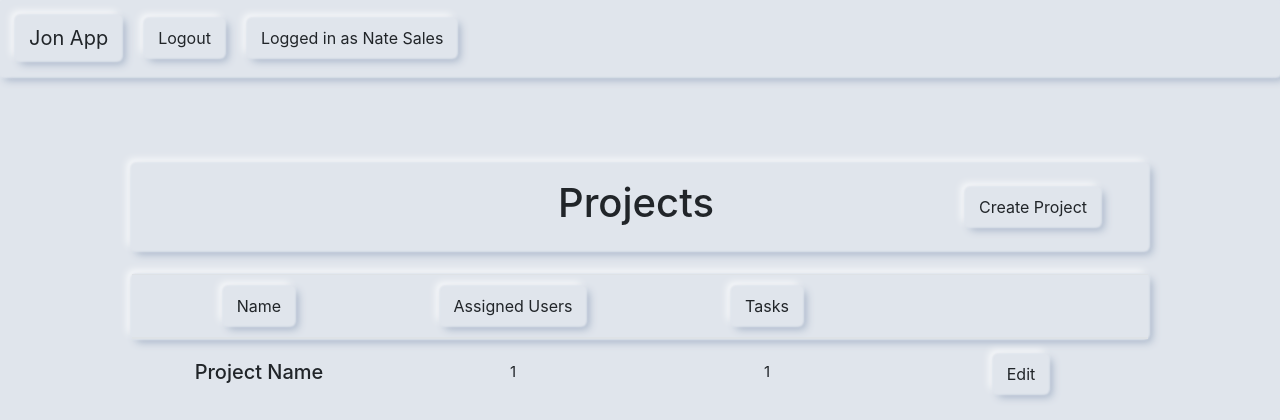
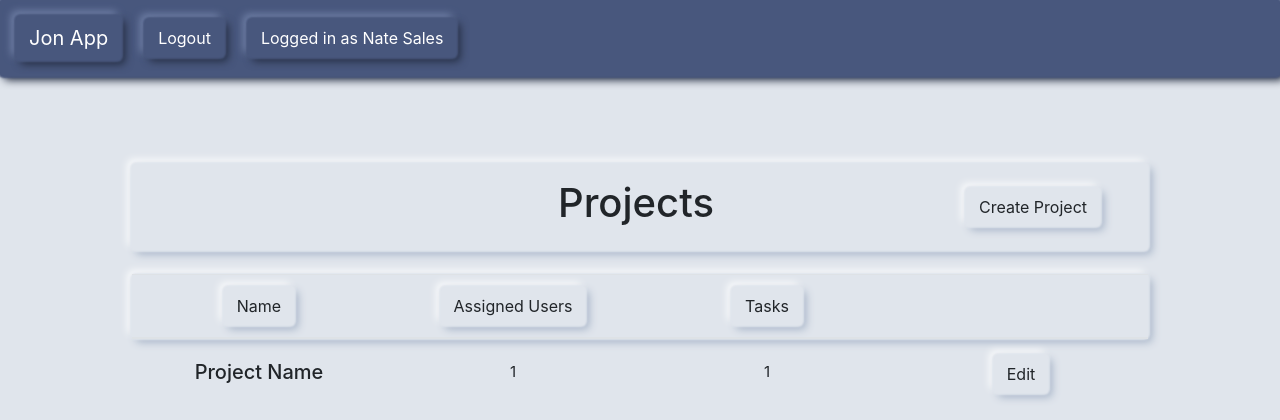
Before and after one commit to flamingchickens1540/jonapp2, a Flask app: page /supervisor/home in a window 1280 px wide. Shown: the top 420 px of the page. Run offline with Flask 2, Linux system fonts and the light colour scheme; parts of the project's set-up code (start-up, migrations or seed data) failed here and were passed over; some libraries are stand-ins or nearby versions.

Commit message:
Updated UI Colors.

```diff
--- a/static/css/style.css
+++ b/static/css/style.css
@@ -12,40 +12,16 @@ body {
 }
 
 nav {
-    background: #E0E5EC;
+    background: #48577D;
     border-radius: 4px;
     box-shadow:
-            #E0E5EC 0px 0px 2px 2px,
-            #A3B1C6 4px 4px 8px,
-            #FFFFFF -4px -4px 8px;
+            #48577D 0px 0px 2px 2px,
+            #232b3e 4px 4px 8px,
+            #7d8db5 -4px -4px 8px;
 }
 
 #navBrand {
-    background: #E0E5EC;
     font-size: 125%;
-    border-radius: 4px;
-    box-shadow:
-            #E0E5EC 0px 0px 2px 2px,
-            #A3B1C6 4px 4px 8px,
-            #FFFFFF -4px -4px 8px;
-}
-
-#banner {
-    background: #E0E5EC;
-    border-radius: 4px;
-    box-shadow:
-            #E0E5EC 0px 0px 2px 2px,
-            #A3B1C6 4px 4px 8px,
-            #FFFFFF -4px -4px 8px;
-}
-
-#logoutButton {
-    background: #E0E5EC;
-    border-radius: 4px;
-    box-shadow:
-            #E0E5EC 0px 0px 2px 2px,
-            #A3B1C6 4px 4px 8px,
-            #FFFFFF -4px -4px 8px;
 }
 
 #indexContainer { /*Main centered container for index*/
@@ -55,7 +31,8 @@ nav {
     align-items: center;
 }
 
-#headerButtons {
+
+button.neo {
     background: #E0E5EC;
     border-radius: 4px;
     box-shadow:
@@ -64,13 +41,14 @@ nav {
             #FFFFFF -4px -4px 8px;
 }
 
-button.neo {
-    background: #E0E5EC;
+button.neodark {
+    background: #48577D;
+    color: #FFFFFF;
     border-radius: 4px;
     box-shadow:
-            #E0E5EC 0px 0px 2px 2px,
-            #A3B1C6 4px 4px 8px,
-            #FFFFFF -4px -4px 8px;
+            #48577D 0px 0px 2px 2px,
+            #232b3e 4px 4px 8px,
+            #7d8db5 -4px -4px 8px;
 }
 
 div.container {
@@ -117,24 +95,6 @@ div.modal-footer {
             #E0E5EC 0px 0px 2px 2px,
             #FFFFFF 4px 4px 8px,
             #A3B1C6 -4px -4px 8px;
-}
-
-#editModalButton {
-    background: #E0E5EC;
-    border-radius: 4px;
-    box-shadow:
-            #E0E5EC 0px 0px 2px 2px,
-            #A3B1C6 4px 4px 8px,
-            #FFFFFF -4px -4px 8px;
-}
-
-#addUserButton {
-    background: #E0E5EC;
-    border-radius: 4px;
-    box-shadow:
-            #E0E5EC 0px 0px 2px 2px,
-            #A3B1C6 4px 4px 8px,
-            #FFFFFF -4px -4px 8px;
 }
 
 #projectListHeader {
--- a/templates/supervisor/home.html
+++ b/templates/supervisor/home.html
@@ -28,19 +28,19 @@
 
 <body>
 <nav class="navbar navbar-expand-sm fixed-top pb-3 pt-3" id="supervisorNav">
-    <button class="btn" href="/" id="navBrand">Jon App</button>
-    <button class="btn ml-4 my-*-1" onclick="window.location='/logout'" type="button" id="logoutButton">Logout</button>
+    <button class="btn neodark" href="/" id="navBrand">Jon App</button>
+    <button class="btn neodark ml-4 my-*-1" onclick="window.location='/logout'" type="button">Logout</button>
     <!--    TODO: Make this a darker color   -->
-    <button class="btn ml-4" data-target="#userModal" data-toggle="modal" id="banner">Logged in as {{ user_name }}</button>
+    <button class="btn neodark ml-4" data-target="#userModal" data-toggle="modal" id="banner">Logged in as {{ user_name }}</button>
 </nav>
 
 <div class="container" id="projectListCont">
     <div class="col mx-auto">
         <div class="jumbotron text-center" id="projectListJumbo">
             <div class="d-flex justify-content-between w-100 overflow-auto mb-4 align-items-center" id="projectListHeader">
-                <button class="btn btn-success my-4 ml-5 invisible" type="button">Create Project</button>
+                <button class="btn my-4 ml-5 invisible" type="button">Create Project</button>
                 <h1 class="display-6">Projects</h1>
-                <button class="btn m-2 mr-5" data-target="#addModal" data-toggle="modal" id="addUserButton"
+                <button class="btn neo m-2 mr-5" data-target="#addModal" data-toggle="modal" id="addUserButton"
                         type="button">Create Project
                 </button>
             </div>
@@ -48,9 +48,9 @@
                 <table class="table">
                     <thead class="thead">
                     <tr class>
-                        <th><button class="btn" id="headerButtons">Name</button></th>
-                        <th><button class="btn" id="headerButtons">Assigned Users</button></th>
-                        <th><button class="btn" id="headerButtons">Tasks</button></th>
+                        <th><button class="btn neo">Name</button></th>
+                        <th><button class="btn neo">Assigned Users</button></th>
+                        <th><button class="btn neo">Tasks</button></th>
                         <th></th> <!-- Edit button -->
                     </tr>
                     </thead>
@@ -80,7 +80,7 @@
                         <td class="align-middle" onclick="$('.collapse_project1').collapse('toggle')">1</td>
                         <td class="align-middle" onclick="$('.collapse_project1').collapse('toggle')">1</td>
                         <td class="align-middle pt-3">
-                            <button class="btn" id="editModalButton" onclick="$('#projectEditModal').modal();" type="button">
+                            <button class="btn neo" onclick="$('#projectEditModal').modal();" type="button">
                                 Edit
                             </button>
                         </td>
@@ -125,7 +125,7 @@
 </div>
 
 <!-- Project create modal -->
-<div class="modal fade" id="addModal" role="dialog" tabindex="-1">
+<!--<div class="modal fade" id="addModal1" role="dialog" tabindex="-1">
     <div class="modal-dialog modal-dialog-centered" role="document">
         <div class="modal-content">
             <div class="modal-header">
@@ -173,7 +173,7 @@
         </div>
     </div>
 </div>
-
+-->
 <script>
 
     function readURL(input) {
--- a/templates/supervisor/project.html
+++ b/templates/supervisor/project.html
@@ -32,7 +32,7 @@
 <nav class="navbar navbar-expand-sm fixed-top pb-3 pt-3" id="supervisorNav">
     <button class="btn" href="/" id="navBrand">Jon App</button>
     <button class="btn ml-4 my-*-1" onclick="window.location='/logout'" type="button" id="logoutButton">Logout</button>
-    <button class="btn ml-4" data-target="#userModal" data-toggle="modal" id="banner">Logged in as {{ user_name }}</button>
+    <button class="btn ml-4" data-target="#userModal" data-toggle="modal" id="banner">Logged in as USERNAME</button>
 </nav>
 
 <div class="container" id="projectListCont">
@@ -40,7 +40,7 @@
         <div class="jumbotron shadow-lg text-center" id="projectListJumbo">
             <div class="d-flex justify-content-between w-100 overflow-auto mb-4" id="projectListHeader">
                 <button class="btn btn-success m-2 invisible" type="button">Create Task</button>
-                <h1 class="display-6 mb-2">{{ project_name }}</h1>
+                <h1 class="display-6 mb-2">Project Name</h1>
                 <button class="btn btn-success m-2" data-target="#addModal" data-toggle="modal" id="addUserButton"
                         type="button">Create Task
                 </button>
@@ -55,7 +55,7 @@
                     </thead>
 
                     <tbody id="table-body">
-                        {{ tasks_html }}
+                        Task 1
                     </tbody>
 
                 </table>
```
